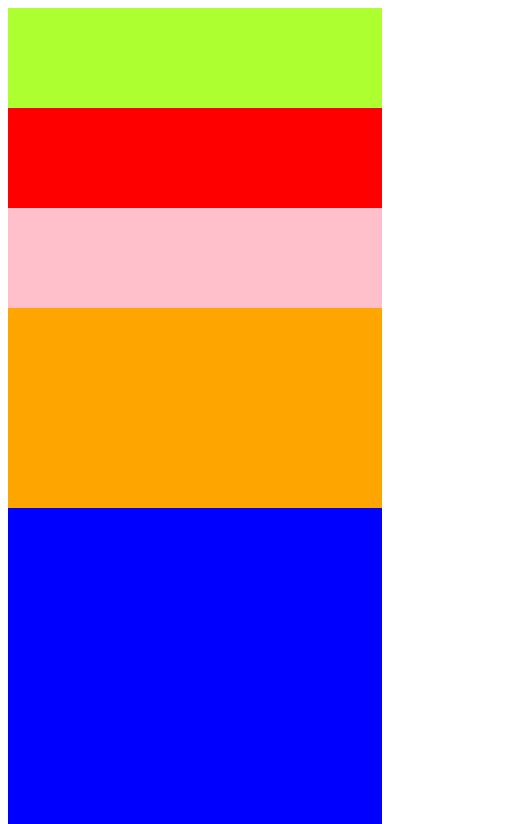
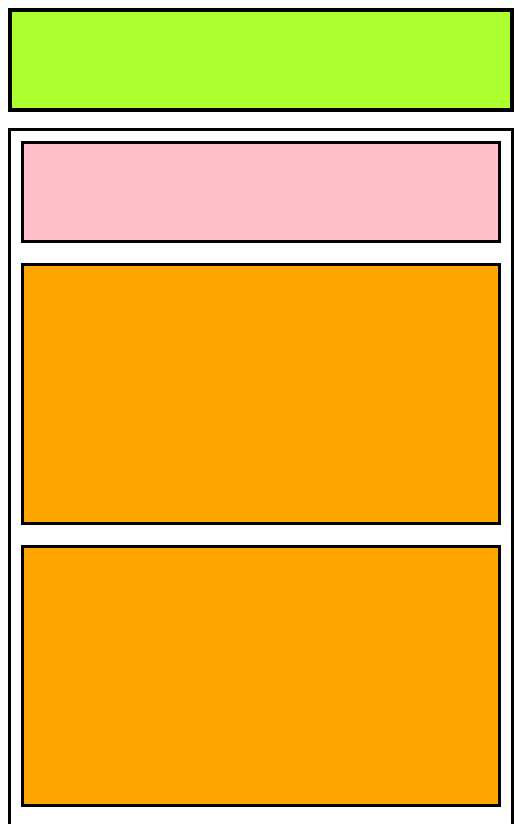
Before and after one commit to larrontee/diw2122, a plain HTML site: page U2_CSS_Repaso/Ejercicios_grid/2.2 - Responsive layouts/EJERCICIO 1: Responsive layout con grids/Ej1.html in a window 390 px wide. Shown: the top 824 px of the page, 514 px wide, since content can reach past the window. Drawn offline with Linux system fonts and the light colour scheme.

Commit message:
ej1 responsive layout

```diff
--- a/U2_CSS_Repaso/Ejercicios_grid/2.2 - Responsive layouts/EJERCICIO 1: Responsive layout con grids/style.css
+++ b/U2_CSS_Repaso/Ejercicios_grid/2.2 - Responsive layouts/EJERCICIO 1: Responsive layout con grids/style.css
@@ -1,28 +1,72 @@
 .container{
+    width: 100%;
     display: grid;
-    grid-template: 20% 75%;
+    grid-template-columns: 20% auto;
+    margin: auto;
+    grid-column-gap: 1.25rem;
+    border:none;
+}
 
+.main{
+    display: grid;
+    grid-template-columns: auto auto auto;
+    grid-row-gap: 1.25rem;
+    grid-column-gap: 1.25rem;
+    padding: 10px;
+}
 
+div,header,footer{
+    border:solid 3px black;
 }
 
 
 footer, header{
     background-color:greenyellow;
-    padding: 50px;
+    padding: 3rem;
+    grid-column: 1/span 2;
+    margin-bottom: 10px;
+    border:solid 4px black;
 }
 .rojo{
     background-color:red;
-    padding: 50px;
 }
 .rosa{
     background-color:pink;
-    padding: 50px;
+    padding: 3rem;
+    grid-column: 1/span 3;
 }
 .naranja{
     background-color:orange;
-    padding: 50px;
+    padding: 8rem;
+    grid-column: 1/span 3;
 }
 .azul{
-    padding: 50px;
+    padding: 7rem;
     background-color:blue;
 }
+
+footer{
+    margin-top:10px;
+    padding: 2rem;
+}
+
+@media (max-width: 1000px) {
+    .container{
+        grid-template-columns: auto;
+    }
+    .main{
+        grid-template-columns: auto auto;
+        margin: auto;
+    }
+    .naranja, .rosa{
+        grid-column: 1/span 2;
+
+    }
+    footer, header{
+        grid-column: 1/span 1;
+    }
+    .rojo{
+        visibility:hidden ;
+    }
+
+}
--- a/U2_CSS_Repaso/css/ej6.css
+++ b/U2_CSS_Repaso/css/ej6.css
@@ -22,4 +22,5 @@ li:hover{
     color: rgb(146, 146, 146);
     border: solid 1px black;
     border-bottom: none;
+
 }
```
Also changed, not shown: 1 other file.
